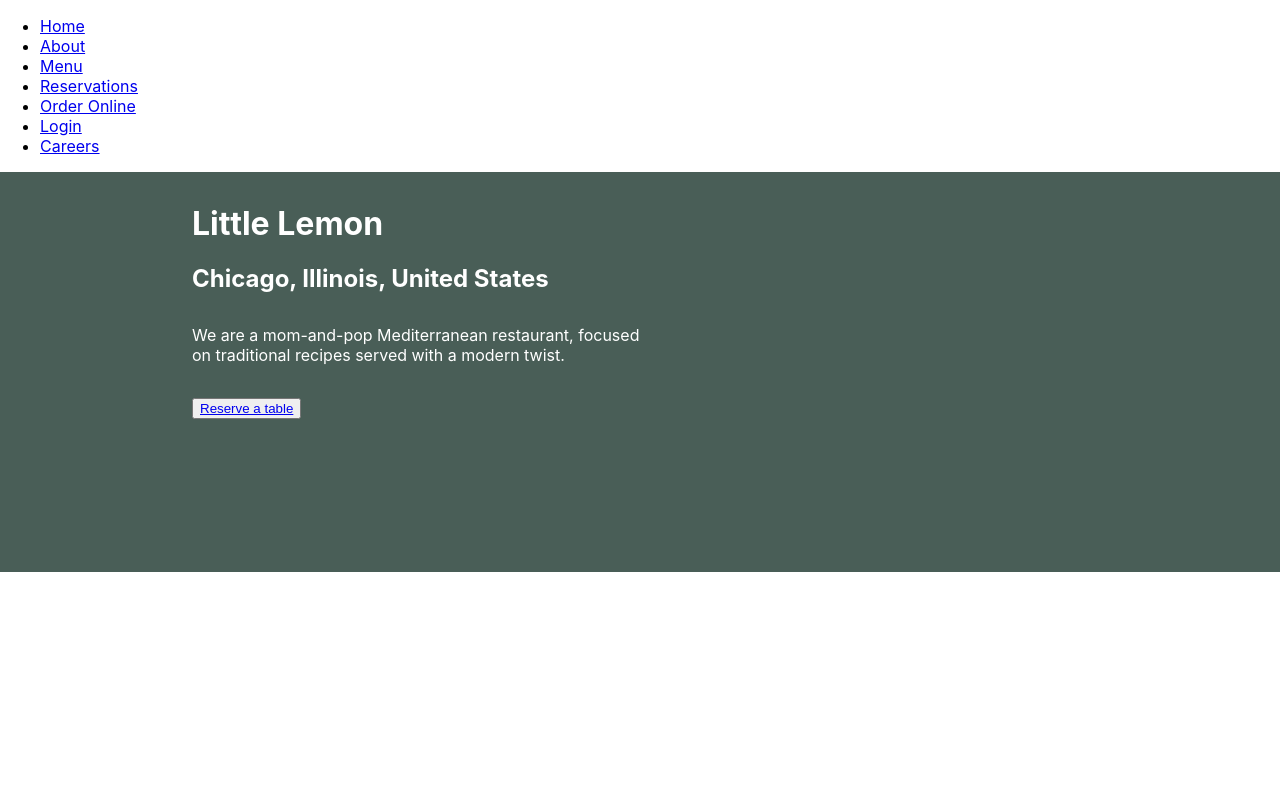
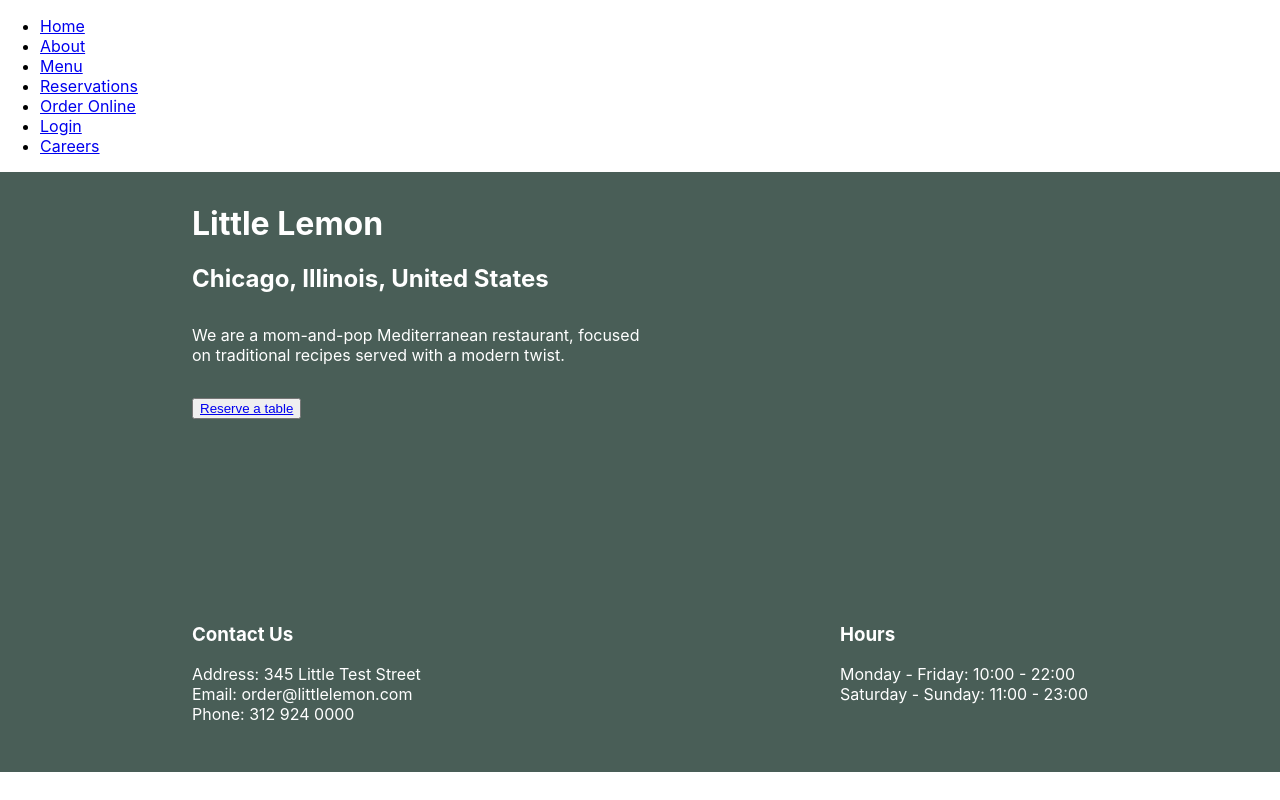
Before and after one commit to cfrunzi/Frunzi_Frontend_Capstone, a React (Create React App) app in the folder littlelemonapp/: page / in a window 1280 px wide. Built offline with nearby package versions, Linux system fonts and the light colour scheme.

Commit message:
added footer

```diff
--- a/littlelemonapp/src/App.js
+++ b/littlelemonapp/src/App.js
@@ -1,6 +1,7 @@
 import React from "react"
 import {BrowserRouter, Routes, Route} from "react-router-dom"
 import Nav from "./page_layouts/Nav"
+import Footer from "./page_layouts/Footer"
 import Homepage from "./pages/Homepage"
 import './App.css';
 
@@ -13,6 +14,7 @@ function App() {
       <Route path="/booking"/>
       <Route path="/booking-confirmation"/>
     </Routes>
+    <Footer/>
     </BrowserRouter>
   );
 }
```
